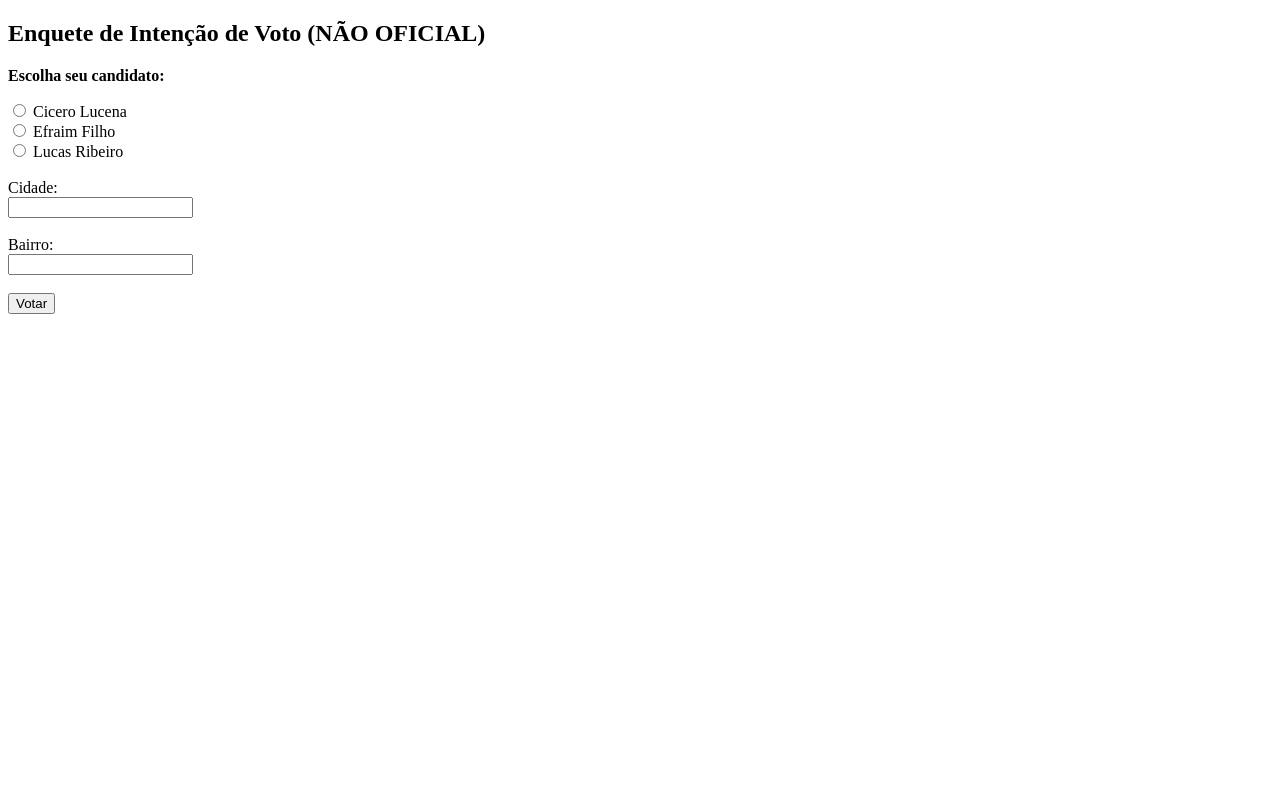
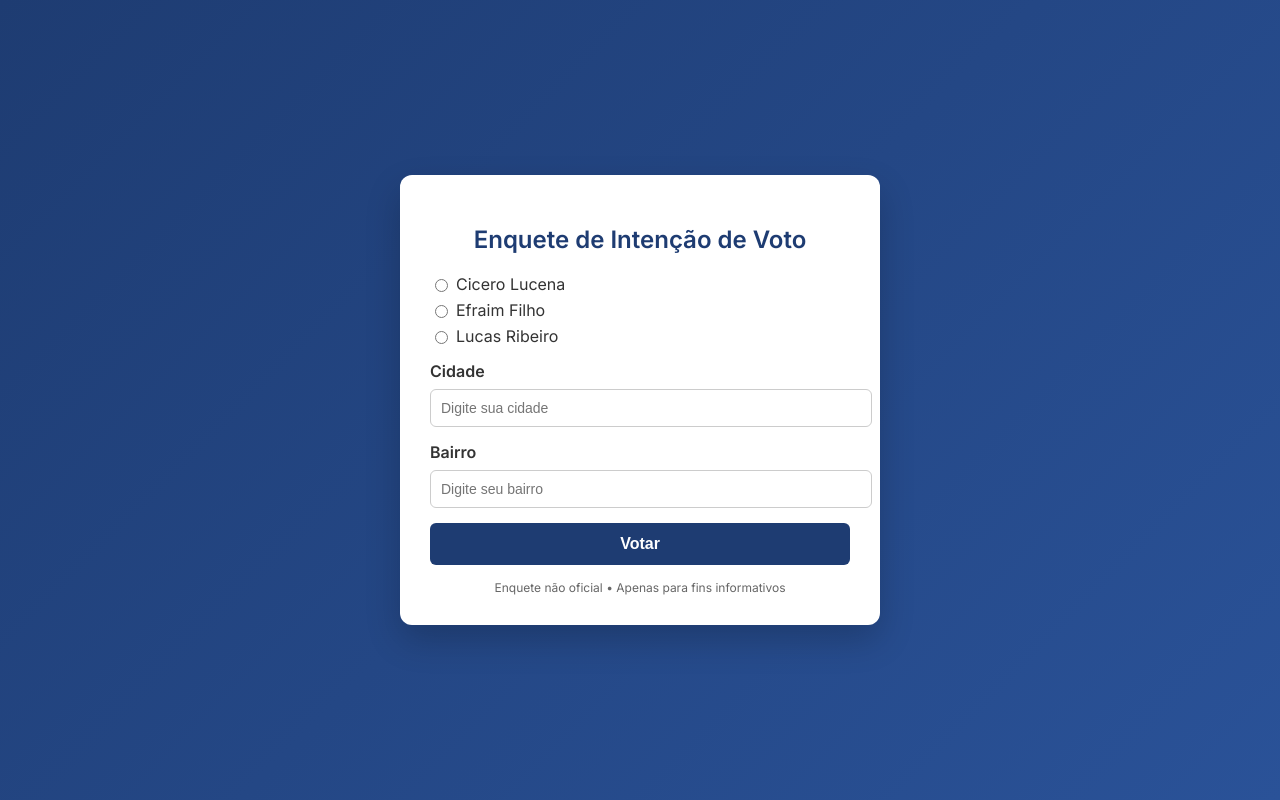
Before and after one commit to aleniojunior/enquete-online, a Flask app: page / in a window 1280 px wide. Run offline with Flask 3, Linux system fonts and the light colour scheme.

Commit message:
Novo layout no voto.html

```diff
--- a/templates/voto.html
+++ b/templates/voto.html
@@ -1,36 +1,128 @@
 <!DOCTYPE html>
-<html>
+<html lang="pt-br">
 <head>
+    <meta charset="UTF-8">
     <title>Enquete</title>
+    <meta name="viewport" content="width=device-width, initial-scale=1">
+
+    <!-- Google Font -->
+    <link href="https://fonts.googleapis.com/css2?family=Inter:wght@400;600&display=swap" rel="stylesheet">
+
+    <style>
+        body {
+            font-family: 'Inter', sans-serif;
+            background: linear-gradient(135deg, #1e3c72, #2a5298);
+            display: flex;
+            justify-content: center;
+            align-items: center;
+            height: 100vh;
+            margin: 0;
+        }
+
+        .card {
+            background: white;
+            padding: 30px;
+            border-radius: 12px;
+            width: 100%;
+            max-width: 420px;
+            box-shadow: 0 15px 35px rgba(0,0,0,0.2);
+            animation: fadeIn 0.5s ease-in-out;
+        }
+
+        @keyframes fadeIn {
+            from { opacity: 0; transform: translateY(10px); }
+            to { opacity: 1; transform: translateY(0); }
+        }
+
+        h2 {
+            text-align: center;
+            margin-bottom: 20px;
+            color: #1e3c72;
+        }
+
+        label {
+            display: block;
+            margin-bottom: 8px;
+            font-weight: 600;
+            color: #333;
+        }
+
+        input[type="text"] {
+            width: 100%;
+            padding: 10px;
+            margin-bottom: 15px;
+            border-radius: 6px;
+            border: 1px solid #ccc;
+            font-size: 14px;
+        }
+
+        .radio-group {
+            margin-bottom: 15px;
+        }
+
+        .radio-group label {
+            font-weight: normal;
+            display: flex;
+            align-items: center;
+            margin-bottom: 6px;
+            cursor: pointer;
+        }
+
+        .radio-group input {
+            margin-right: 8px;
+        }
+
+        button {
+            width: 100%;
+            padding: 12px;
+            border: none;
+            border-radius: 6px;
+            background-color: #1e3c72;
+            color: white;
+            font-size: 16px;
+            font-weight: bold;
+            cursor: pointer;
+            transition: 0.2s;
+        }
+
+        button:hover {
+            background-color: #16325c;
+        }
+
+        .footer {
+            text-align: center;
+            font-size: 12px;
+            margin-top: 15px;
+            color: #666;
+        }
+    </style>
 </head>
 <body>
-    <h2>Enquete de Intenção de Voto (NÃO OFICIAL)</h2>
+
+<div class="card">
+    <h2>Enquete de Intenção de Voto</h2>
 
     <form action="/votar" method="post">
-        <p><strong>Escolha seu candidato:</strong></p>
 
-        <label>
-            <input type="radio" name="opcao" value="Cicero Lucena" required>
-            Cicero Lucena
-        </label><br>
+        <div class="radio-group">
+            <label><input type="radio" name="opcao" value="Cicero Lucena" required> Cicero Lucena</label>
+            <label><input type="radio" name="opcao" value="Efraim Filho"> Efraim Filho</label>
+            <label><input type="radio" name="opcao" value="Lucas Ribeiro"> Lucas Ribeiro</label>
+        </div>
 
-        <label>
-            <input type="radio" name="opcao" value="Efraim Filho">
-            Efraim Filho
-        </label><br>
+        <label>Cidade</label>
+        <input type="text" name="cidade" placeholder="Digite sua cidade" required>
 
-        <label>
-            <input type="radio" name="opcao" value="Lucas Ribeiro">
-            Lucas Ribeiro
-        </label><br><br>
-
-        <label>Cidade:</label><br>
-        <input type="text" name="cidade" required><br><br>
-
-        <label>Bairro:</label><br>
-        <input type="text" name="bairro" required><br><br>
+        <label>Bairro</label>
+        <input type="text" name="bairro" placeholder="Digite seu bairro" required>
 
         <button type="submit">Votar</button>
     </form>
+
+    <div class="footer">
+        Enquete não oficial • Apenas para fins informativos
+    </div>
+</div>
+
 </body>
 </html>
```
